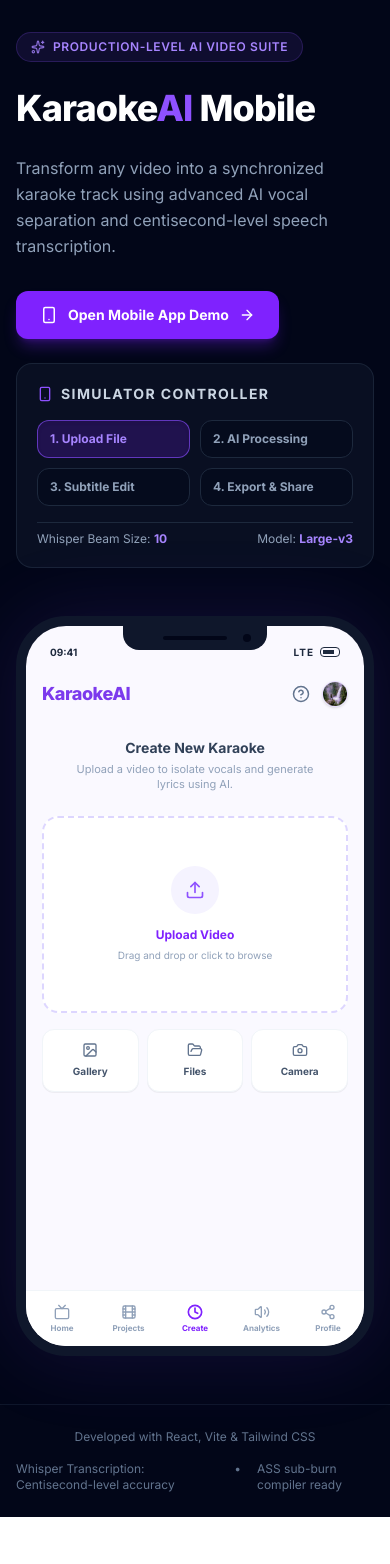
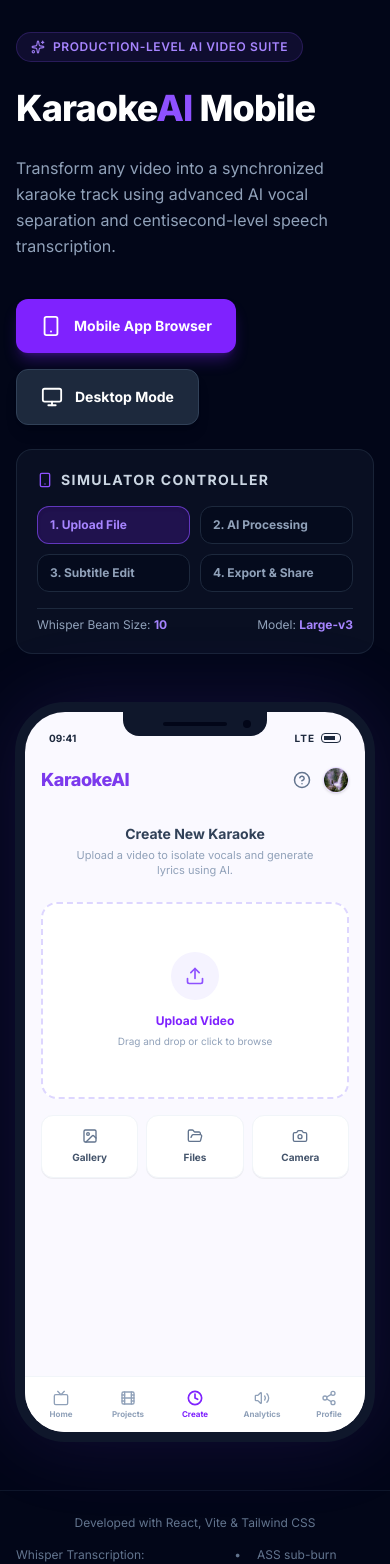
Before and after one commit to shanmuganathan457/karaoke-video-generator, a React (Vite) app: page / in a window 390 px wide. Shown: the top 1564 px of the page. Before the commit the page ends 1517 px from the top, so only its background shows below. Built offline with nearby package versions, Linux system fonts and the light colour scheme.

Commit message:
feat: update to Mobile App Browser and Desktop Mode buttons with icons and overlays

```diff
--- a/src/App.tsx
+++ b/src/App.tsx
@@ -22,7 +22,8 @@ import {
   FileText,
   Smartphone,
   Cpu,
-  ArrowRight
+  ArrowRight,
+  Monitor
 } from 'lucide-react';
 import { motion, AnimatePresence } from 'motion/react';
 // @ts-ignore
@@ -51,6 +52,7 @@ export default function App() {
   const [showToast, setShowToast] = useState(false);
   const [toastMessage, setToastMessage] = useState('');
   const [selectedFile, setSelectedFile] = useState<string | null>(null);
+  const [appMode, setAppMode] = useState<'landing' | 'mobile' | 'desktop'>('landing');
 
   const videoRef = React.useRef<HTMLVideoElement>(null);
 
@@ -164,17 +166,12 @@ export default function App() {
           <p className="text-slate-400 text-base leading-relaxed">
             Transform any video into a synchronized karaoke track using advanced AI vocal separation and centisecond-level speech transcription.
           </p>
-          <div className="pt-2 flex flex-wrap gap-3">
-            <button onClick={() => {
-              const el = document.getElementById('app-simulator');
-              if (el) {
-                el.scrollIntoView({ behavior: 'smooth', block: 'center' });
-              } else {
-                window.scrollTo({ top: document.body.scrollHeight, behavior: 'smooth' });
-              }
-            }} className="px-6 py-3.5 bg-violet-600 hover:bg-violet-500 text-white font-bold text-sm rounded-xl flex items-center gap-2.5 shadow-lg shadow-violet-600/30 transition-all cursor-pointer group">
-              <Smartphone size={18} /> Open Mobile App Demo
-              <ArrowRight size={16} className="group-hover:translate-x-1 transition-transform" />
+          <div className="pt-4 flex flex-wrap gap-4">
+            <button onClick={() => setAppMode('mobile')} className="px-6 py-4 bg-violet-600 hover:bg-violet-500 text-white font-bold text-sm rounded-xl flex items-center gap-3 shadow-lg shadow-violet-600/30 transition-all cursor-pointer">
+              <Smartphone size={22} /> Mobile App Browser
+            </button>
+            <button onClick={() => setAppMode('desktop')} className="px-6 py-4 bg-slate-800 hover:bg-slate-700 text-white font-bold text-sm rounded-xl flex items-center gap-3 border border-slate-700 shadow-lg transition-all cursor-pointer">
+              <Monitor size={22} /> Desktop Mode
             </button>
           </div>
 
@@ -214,9 +211,16 @@ export default function App() {
           </div>
         </div>
 
-        {/* Center: Premium Phone frame wrapper */}
-        <div id="app-simulator" className="lg:col-span-7 flex justify-center py-4">
-          <div className="relative w-[360px] h-[740px] bg-slate-950 border-[10px] border-slate-900 rounded-[50px] shadow-[0_0_80px_rgba(124,58,237,0.15)] overflow-hidden flex flex-col justify-between">
+        {/* Center: Premium Phone/Desktop frame wrapper */}
+        <div id="app-simulator" className={appMode !== 'landing' ? "fixed inset-0 z-[100] bg-[#0c0f1e] flex flex-col items-center justify-center overflow-auto p-4" : "lg:col-span-7 flex justify-center py-4"}>
+          {appMode !== 'landing' && (
+            <div className="absolute top-6 left-6 z-50">
+              <button onClick={() => setAppMode('landing')} className="flex items-center gap-2 px-4 py-2 bg-white/10 hover:bg-white/20 text-white rounded-full font-bold text-sm backdrop-blur-md transition-all cursor-pointer">
+                <ChevronLeft size={18} /> Back to Landing
+              </button>
+            </div>
+          )}
+          <div className={`relative ${appMode === 'desktop' ? 'w-full max-w-[1024px] h-[720px] rounded-3xl' : 'w-[360px] h-[740px] rounded-[50px] shrink-0'} bg-slate-950 border-[10px] border-slate-900 shadow-[0_0_80px_rgba(124,58,237,0.15)] overflow-hidden flex flex-col justify-between transition-all duration-500`}>
             {/* Phone Notch/Speaker */}
             <div className="absolute top-0 left-1/2 -translate-x-1/2 w-36 h-6 bg-slate-900 rounded-b-2xl z-40 flex justify-center items-center">
               <div className="w-16 h-1 bg-slate-950 rounded-full" />
```
